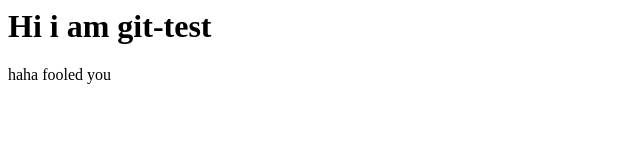
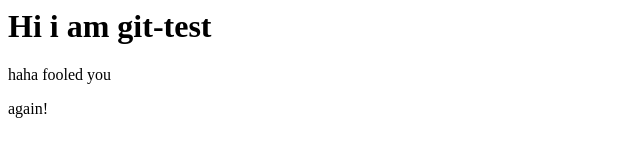
Before and after one commit to code-nimbus/reacta, a plain HTML site: page index.html in a window 1280 px wide. Shown: the full height of the page, 0-640 px from the left. Drawn offline with Linux system fonts and the light colour scheme.

Commit message:
again commit

```diff
--- a/index.html
+++ b/index.html
@@ -4,6 +4,6 @@
     <body>
         <h1>Hi i am git-test</h1>
         <p>haha fooled you</p>
-
+        <p>again!</p>
     </body>
 </html>
```
